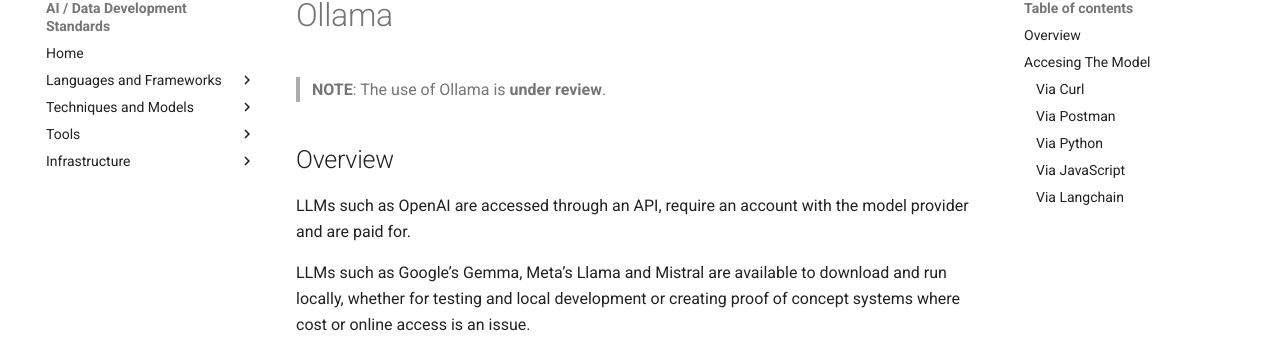
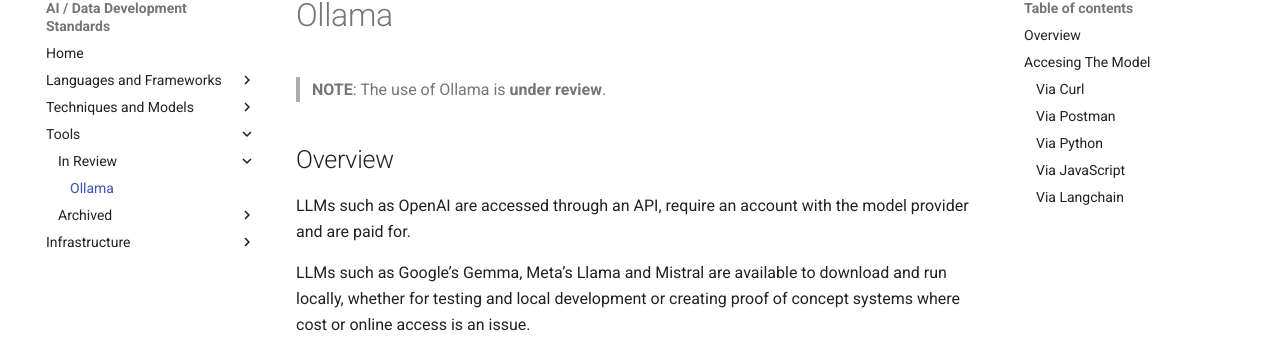
Before and after one commit to DEFRA/ai-data-development-standards, an MkDocs documentation site: the page built from docs/tools/in-review/ollama.md, in a window 1280 px wide. Shown: the part 103-440 px from the top of the page. Built offline with MkDocs 1.6.1 and Material for MkDocs 9.7.7, drawn with Linux system fonts in a browser that asks for light colours.

Commit message:
Updated nav links

```diff
--- a/mkdocs.yml
+++ b/mkdocs.yml
@@ -44,13 +44,13 @@ nav:
     - Retrieval Augmented Generation: techniques-models/rag.md
   - Tools:
     - In Review:
-      - Ollama: tools/ollama.md
+      - Ollama: tools/in-review/ollama.md
     - Archived:
-      - LangFuse: tools/langfuse.md
-      - LangSmith: tools/langsmith.md
+      - LangFuse: tools/archived/langfuse.md
+      - LangSmith: tools/archived/langsmith.md
   - Infrastructure:
     - Azure OpenAI: infrastructure/azure-openai.md
     - Azure AI Document Intelligence: infrastructure/azure-ai-document-intelligence.md
-    - AWS AI Services: techniques-models/aws_ai.md
+    - AWS AI Services: infrastructure/aws_ai.md
 plugins:
   - glightbox
```
